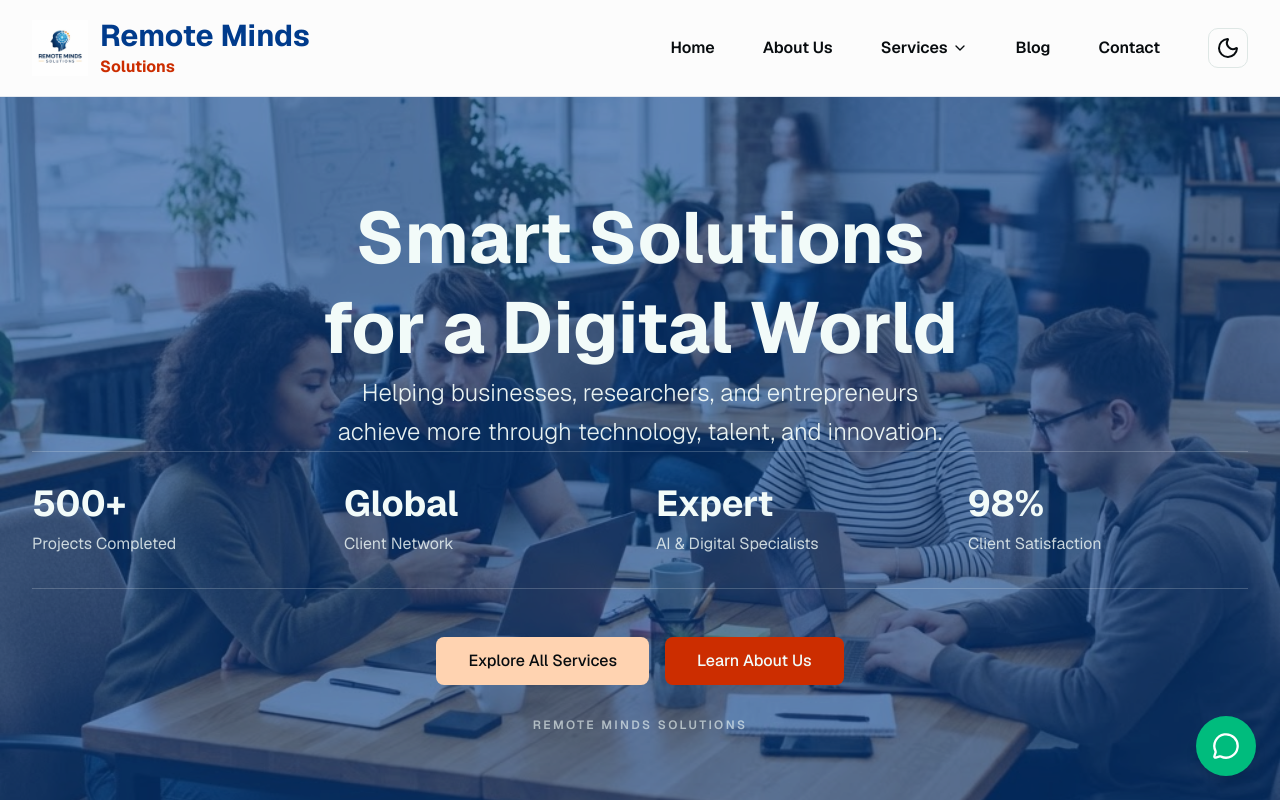
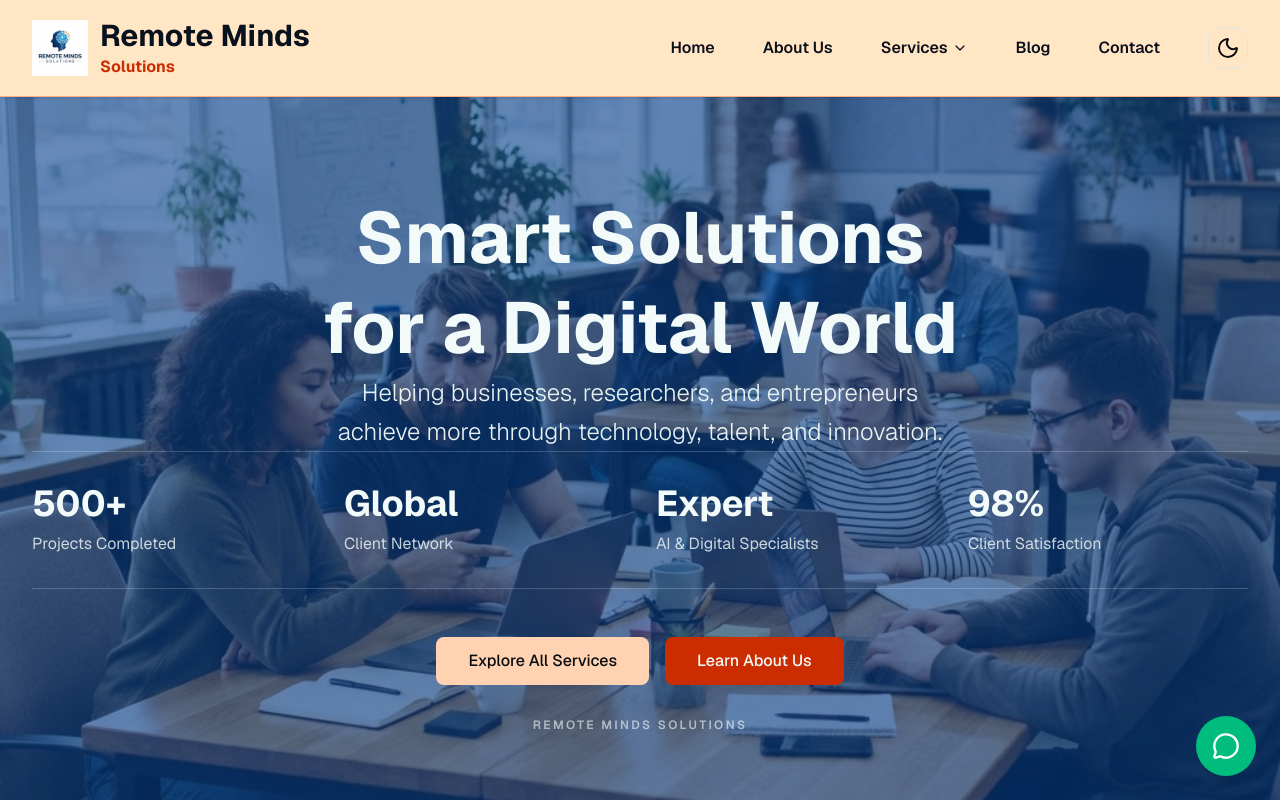
Before and after one commit to Houstones/v0-reputation-and-academic-website, a Next.js app: page / in a window 1280 px wide. Shown: the top 800 px of the page. Built offline with nearby package versions, Linux system fonts and the light colour scheme.

Commit message:
feat: add custom header color variables and update navigation styles
Co-authored-by: Houstones <126047443+Houstones@users.noreply.github.com>

```diff
--- a/app/globals.css
+++ b/app/globals.css
@@ -18,6 +18,8 @@
   --muted-foreground: oklch(0.45 0.02 240);
   --accent: oklch(0.55 0.2 35);
   --accent-foreground: oklch(0.98 0.01 180);
+  --header: oklch(0.96 0.08 55);
+  --header-foreground: oklch(0.18 0.03 245);
   --destructive: oklch(0.577 0.245 27.325);
   --destructive-foreground: oklch(0.577 0.245 27.325);
   --border: oklch(0.92 0.01 180);
@@ -54,6 +56,8 @@
   --muted-foreground: oklch(0.65 0.01 180);
   --accent: oklch(0.75 0.08 220);
   --accent-foreground: oklch(0.12 0.01 240);
+  --header: oklch(0.22 0.07 40);
+  --header-foreground: oklch(0.96 0.02 55);
   --destructive: oklch(0.396 0.141 25.723);
   --destructive-foreground: oklch(0.637 0.237 25.331);
   --border: oklch(0.25 0.01 240);
@@ -91,6 +95,8 @@
   --color-muted-foreground: var(--muted-foreground);
   --color-accent: var(--accent);
   --color-accent-foreground: var(--accent-foreground);
+  --color-header: var(--header);
+  --color-header-foreground: var(--header-foreground);
   --color-destructive: var(--destructive);
   --color-destructive-foreground: var(--destructive-foreground);
   --color-border: var(--border);
--- a/components/navigation.tsx
+++ b/components/navigation.tsx
@@ -31,7 +31,7 @@ const Navigation = () => {
   ]
 
   return (
-    <nav className="sticky top-0 z-50 bg-background border-b border-primary/10">
+    <nav className="sticky top-0 z-50 border-b border-accent/30 bg-header/90 text-header-foreground shadow-sm backdrop-blur-md">
       <div className="max-w-7xl mx-auto px-4 sm:px-6 lg:px-8">
         <div className="flex min-h-20 items-center justify-between gap-4 py-3 md:min-h-24 md:py-0">
           <Link href="/" className="flex min-w-0 items-center gap-3 transition-opacity hover:opacity-80">
@@ -40,27 +40,27 @@ const Navigation = () => {
               alt="Remote Minds Solutions"
               width={60}
               height={60}
-              className="size-12 shrink-0 object-contain sm:size-14"
+              className="size-12 shrink-0 object-contain transition-[filter] sm:size-14 dark:brightness-90 dark:contrast-125 dark:invert"
               priority
             />
             <div className="min-w-0">
-              <div className="truncate text-xl font-bold leading-tight text-primary sm:text-2xl md:text-3xl">Remote Minds</div>
+              <div className="truncate text-xl font-bold leading-tight text-header-foreground sm:text-2xl md:text-3xl">Remote Minds</div>
               <div className="text-sm font-bold text-accent sm:text-base">Solutions</div>
             </div>
           </Link>
 
           {/* Desktop Menu */}
           <div className="hidden items-center gap-12 md:flex">
-            <Link href="/" onClick={() => setServicesOpen(false)} className="text-base font-semibold text-foreground transition-colors hover:text-primary">
+            <Link href="/" onClick={() => setServicesOpen(false)} className="text-base font-semibold text-header-foreground transition-colors hover:text-primary">
               Home
             </Link>
-            <Link href="/about" onClick={() => setServicesOpen(false)} className="text-base font-semibold text-foreground transition-colors hover:text-primary">
+            <Link href="/about" onClick={() => setServicesOpen(false)} className="text-base font-semibold text-header-foreground transition-colors hover:text-primary">
               About Us
             </Link>
             <div className="group relative">
               <button
                 type="button"
-                className="inline-flex items-center gap-1 text-base font-semibold text-foreground transition-colors hover:text-primary"
+                className="inline-flex items-center gap-1 text-base font-semibold text-header-foreground transition-colors hover:text-primary"
                 aria-haspopup="true"
                 aria-expanded={servicesOpen}
                 onClick={() => setServicesOpen((open) => !open)}
@@ -80,10 +80,10 @@ const Navigation = () => {
                 ))}
               </div>
             </div>
-            <Link href="/blog" onClick={() => setServicesOpen(false)} className="text-base font-semibold text-foreground transition-colors hover:text-primary">
+            <Link href="/blog" onClick={() => setServicesOpen(false)} className="text-base font-semibold text-header-foreground transition-colors hover:text-primary">
               Blog
             </Link>
-            <Link href="/contact" onClick={() => setServicesOpen(false)} className="text-base font-semibold text-foreground transition-colors hover:text-primary">
+            <Link href="/contact" onClick={() => setServicesOpen(false)} className="text-base font-semibold text-header-foreground transition-colors hover:text-primary">
               Contact
             </Link>
             <ThemeToggle />
@@ -108,7 +108,7 @@ const Navigation = () => {
               <Link
                 key={item.href}
                 href={item.href}
-                className="block py-3 text-base font-semibold text-foreground transition-colors hover:text-primary"
+                className="block py-3 text-base font-semibold text-header-foreground transition-colors hover:text-primary"
                 onClick={() => setMobileMenuOpen(false)}
               >
                 {item.name}
@@ -125,10 +125,10 @@ const Navigation = () => {
                 </Link>
               ))}
             </div>
-            <Link href="/blog" className="block py-3 text-base font-semibold text-foreground transition-colors hover:text-primary" onClick={() => setMobileMenuOpen(false)}>
+            <Link href="/blog" className="block py-3 text-base font-semibold text-header-foreground transition-colors hover:text-primary" onClick={() => setMobileMenuOpen(false)}>
               Blog
             </Link>
-            <Link href="/contact" className="block py-3 text-base font-semibold text-foreground transition-colors hover:text-primary" onClick={() => setMobileMenuOpen(false)}>
+            <Link href="/contact" className="block py-3 text-base font-semibold text-header-foreground transition-colors hover:text-primary" onClick={() => setMobileMenuOpen(false)}>
               Contact
             </Link>
             <div className="flex items-center justify-between border-t border-border pt-3">
```
